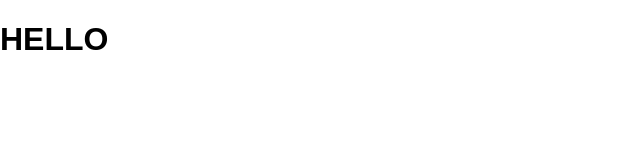
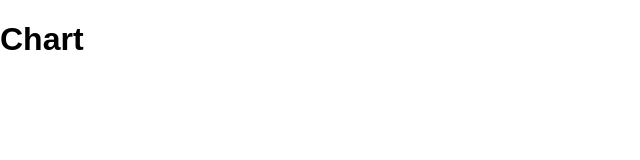
Before and after one commit to infiniteoo/REACT-apex_charts, a React (Create React App) app: page / in a window 1280 px wide. Shown: the top 160 px of the page, without its empty margins (0-640 px from the left). Built offline with nearby package versions, Linux system fonts and the light colour scheme.

Commit message:
created PopChart component and integrated it into App.js

```diff
--- a/src/App.js
+++ b/src/App.js
@@ -1,9 +1,10 @@
 import "./App.css";
+import PopChart from "./components/PopChart";
 
 function App() {
   return (
     <div className="App">
-      <h1>HELLO</h1>
+      <PopChart />
     </div>
   );
 }
--- /dev/null
+++ b/src/components/PopChart.js
@@ -0,0 +1,8 @@
+import React from "react";
+import Chart from "react-apexcharts";
+
+const PopChart = () => {
+  return <h1>Chart</h1>;
+};
+
+export default PopChart;
```
